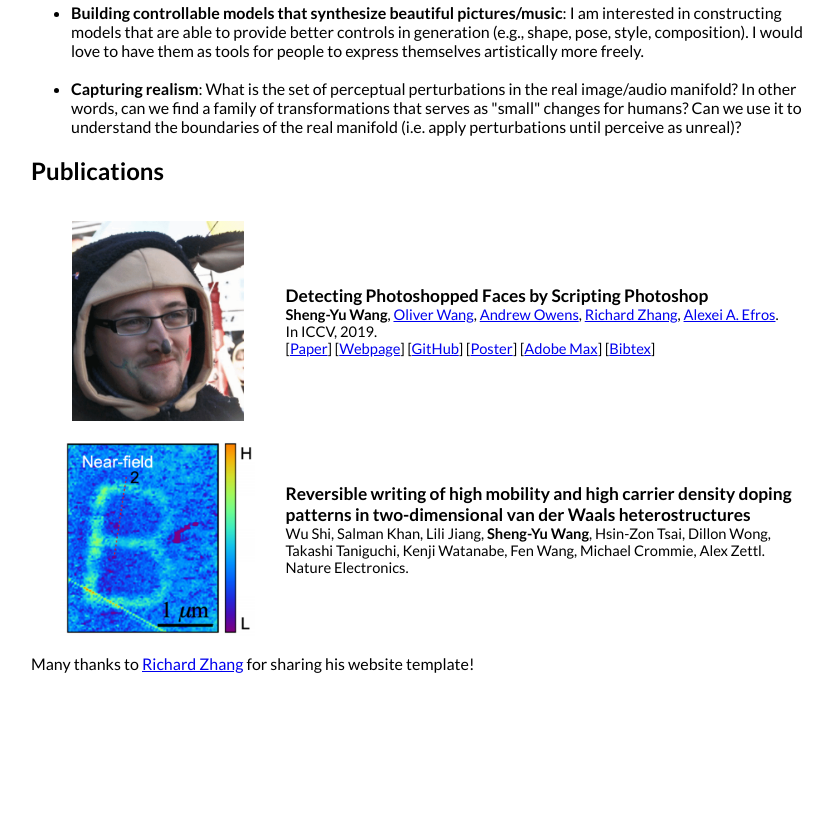
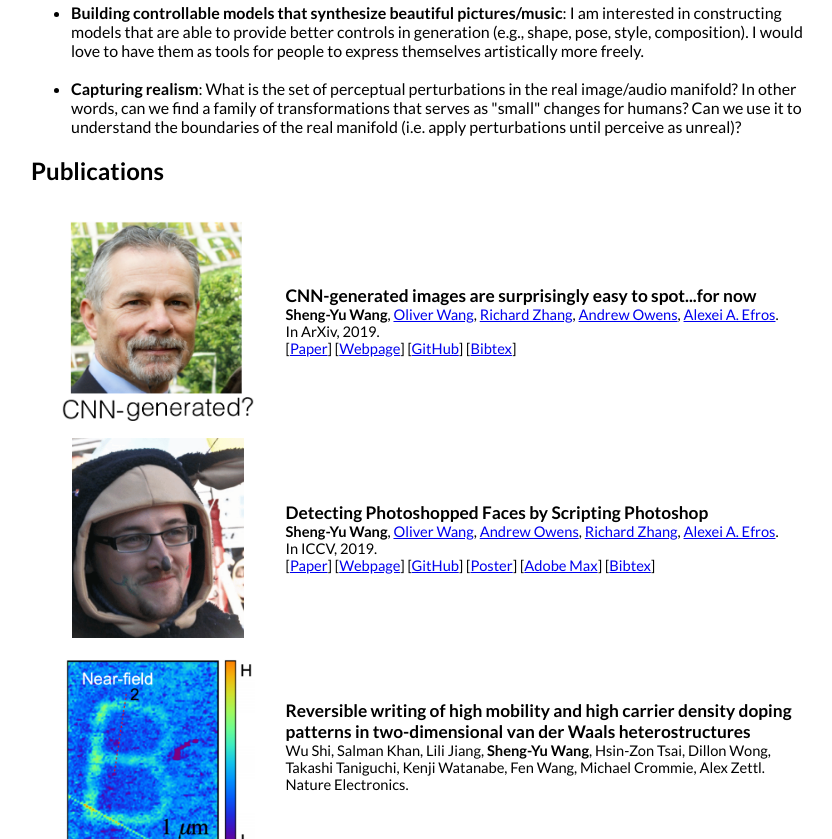
Before and after one commit to PeterWang512/PeterWang512.github.io, a plain HTML site: page index.html in a window 1280 px wide. Shown: the part 673-1512 px from the top of the page, without its empty margins (216-1048 px from the left). Before the commit the page ends 1357 px from the top, so only its background shows below. Drawn offline with Linux system fonts and the light colour scheme.

Commit message:
cnn detection paper

```diff
--- a/index.html
+++ b/index.html
@@ -89,6 +89,29 @@
                     <td width="30%" align=left>
                     <!-- height="74" -->
                         <center>
+                        <img height="200" align="center" src="./index_files/cnn_detection.png" border="0">
+                        </center>
+                    </td>
+                    <td>
+                        <span style="font-size: 13pt;">
+                        <b>CNN-generated images are surprisingly easy to spot...for now</b> <br>
+                        <span style="font-size: 11pt;">
+                        <b>Sheng-Yu Wang</b>, <a href="http://www.oliverwang.info/">Oliver Wang</a>, <a href="http://richzhang.github.io">Richard Zhang</a>, <a href="http://andrewowens.com">Andrew Owens</a>, <a href="http://www.eecs.berkeley.edu/~efros/">Alexei A. Efros</a>. <br>
+                        In ArXiv, 2019. <br>
+                        [<a href="https://arxiv.org/abs/1912.11035">Paper</a>]
+                        [<a href="https://peterwang512.github.io/CNNDetection">Webpage</a>]
+                        [<a href="https://github.com/peterwang512/CNNDetection">GitHub</a>]
+<!--                         [<a href="https://www.dropbox.com/s/qn4c19134zjziyi/%5BFinal%5D%20ICCV%20Poster.pdf?dl=0">Poster</a>]
+                        [<a href="https://youtu.be/21lj8tCSMkg">Adobe Max</a>] -->
+                        [<a href="https://peterwang512.github.io/CNNDetection/bibtex.txt">Bibtex</a>]
+                        <br>
+                    </td>
+                </tr>
+
+                <tr>
+                    <td width="30%" align=left>
+                    <!-- height="74" -->
+                        <center>
                         <img height="200" align="center" src="./index_files/faldetector.gif" border="0">
                         </center>
                     </td>
```
Also changed, not shown: index_files/cnn_detection.png (added).
